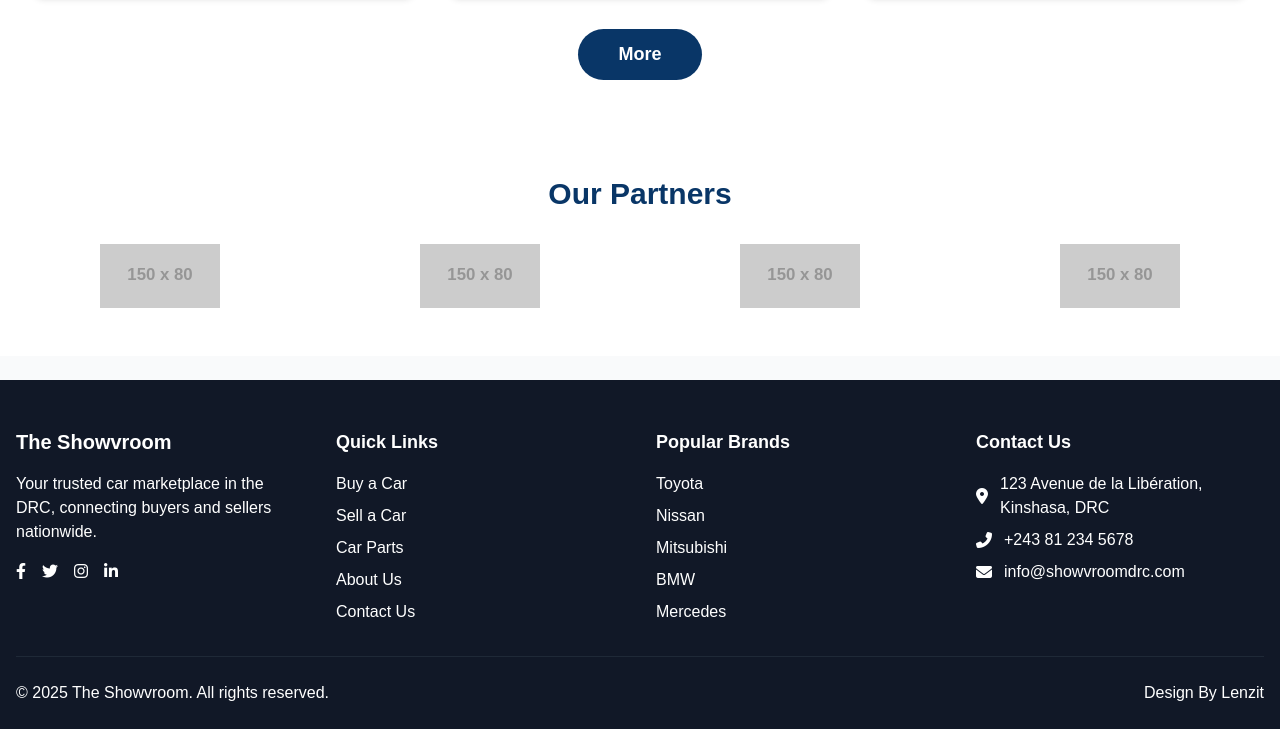
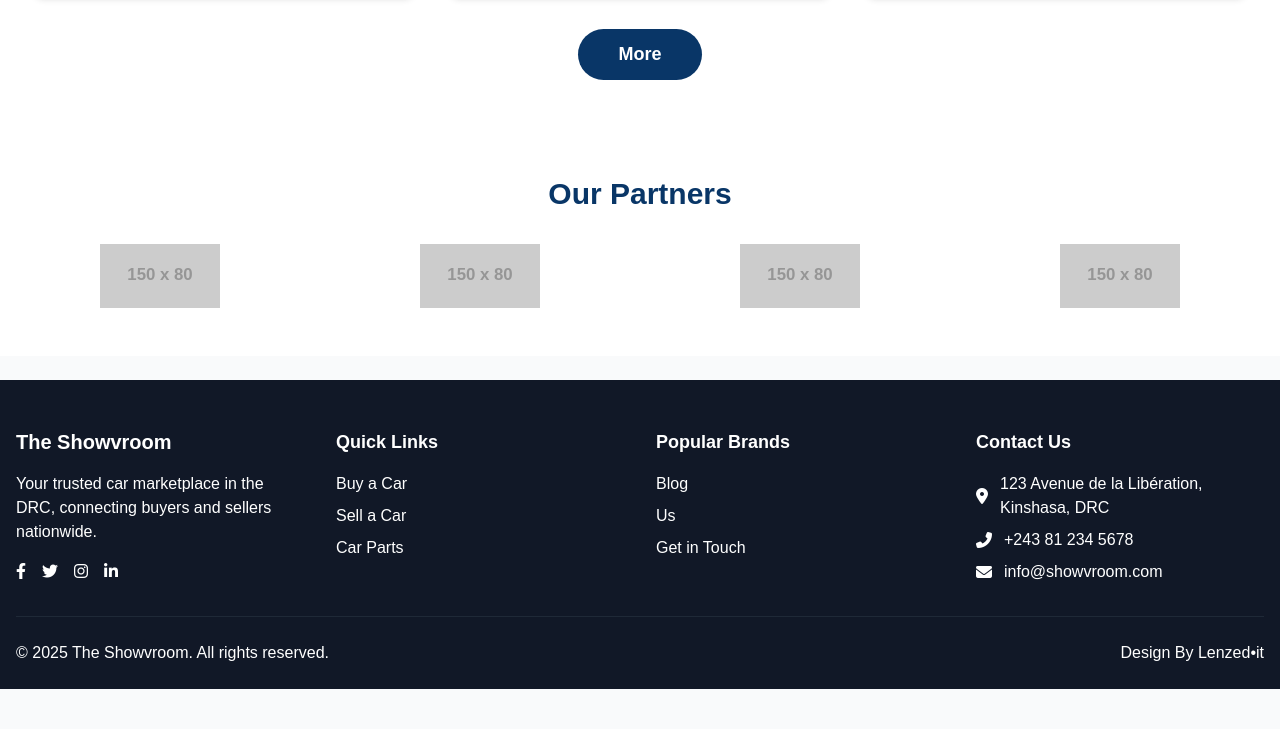
Before and after one commit to agysdotcom/The-Showvroom, a plain HTML site: page index.html in a window 1280 px wide. Shown: the part 3275-4004 px from the top of the page. After the commit the page ends 3964 px from the top, so only its background shows below. Drawn offline with nearby package versions, Linux system fonts and the light colour scheme; placeholder pictures from the web are drawn by us; a web font is replaced by a local one.

Commit message:
Update index.html

```diff
--- a/index.html
+++ b/index.html
@@ -584,22 +584,14 @@
               <li>
                 <a href="car parts.html" class="hover:text-blue-300">Car Parts</a>
               </li>
-              <li>
-                <a href="about us.html" class="hover:text-blue-300">About Us</a>
-              </li>
-              <li>
-                <a href="contact us.html" class="hover:text-blue-300">Contact Us</a>
-              </li>
             </ul>
           </div>
           <div>
             <h3 class="text-lg font-bold mb-4">Popular Brands</h3>
             <ul class="space-y-2">
-              <li><a href="#" class="hover:text-blue-300">Toyota</a></li>
-              <li><a href="#" class="hover:text-blue-300">Nissan</a></li>
-              <li><a href="#" class="hover:text-blue-300">Mitsubishi</a></li>
-              <li><a href="#" class="hover:text-blue-300">BMW</a></li>
-              <li><a href="#" class="hover:text-blue-300">Mercedes</a></li>
+              <li><a href="Blog.html" class="hover:text-blue-300">Blog</a></li>
+              <li><a href="about us.html" class="hover:text-blue-300">Us</a></li>
+              <li><a href="Contact us.html" class="hover:text-blue-300">Get in Touch</a></li>
             </ul>
           </div>
           <div>
@@ -613,7 +605,7 @@
                 <i class="fas fa-phone-alt mr-3"></i>+243 81 234 5678
               </li>
               <li class="flex items-center">
-                <i class="fas fa-envelope mr-3"></i>info@showvroomdrc.com
+                <i class="fas fa-envelope mr-3"></i>info@showvroom.com
               </li>
             </ul>
           </div>
@@ -624,7 +616,7 @@
               © 2025 The Showvroom. All rights reserved.
             </p>
             <div class="flex space-x-6">
-              <a href="#" class="hover:text-blue-300">Design By Lenzit</a>
+              <a href="#" class="hover:text-blue-300">Design By Lenzed•it</a>
             </div>
           </div>
         </div>
```
